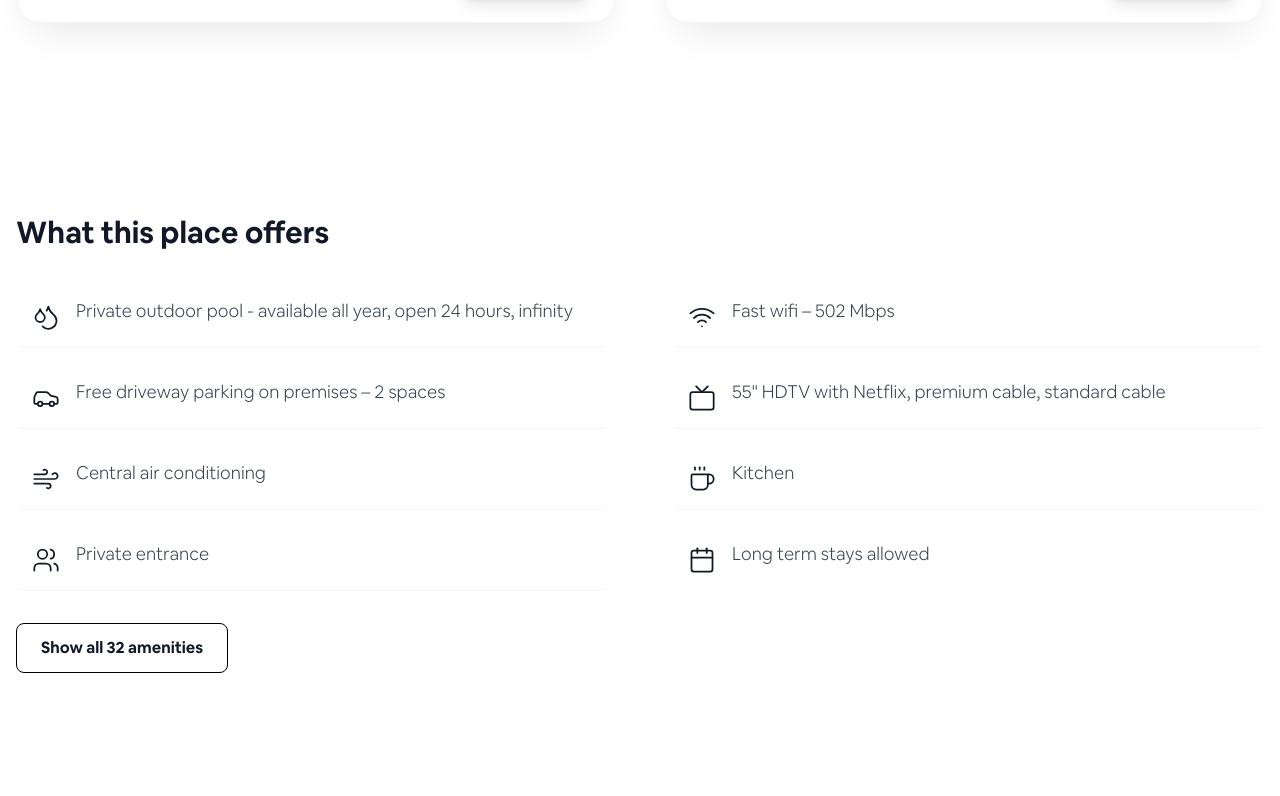
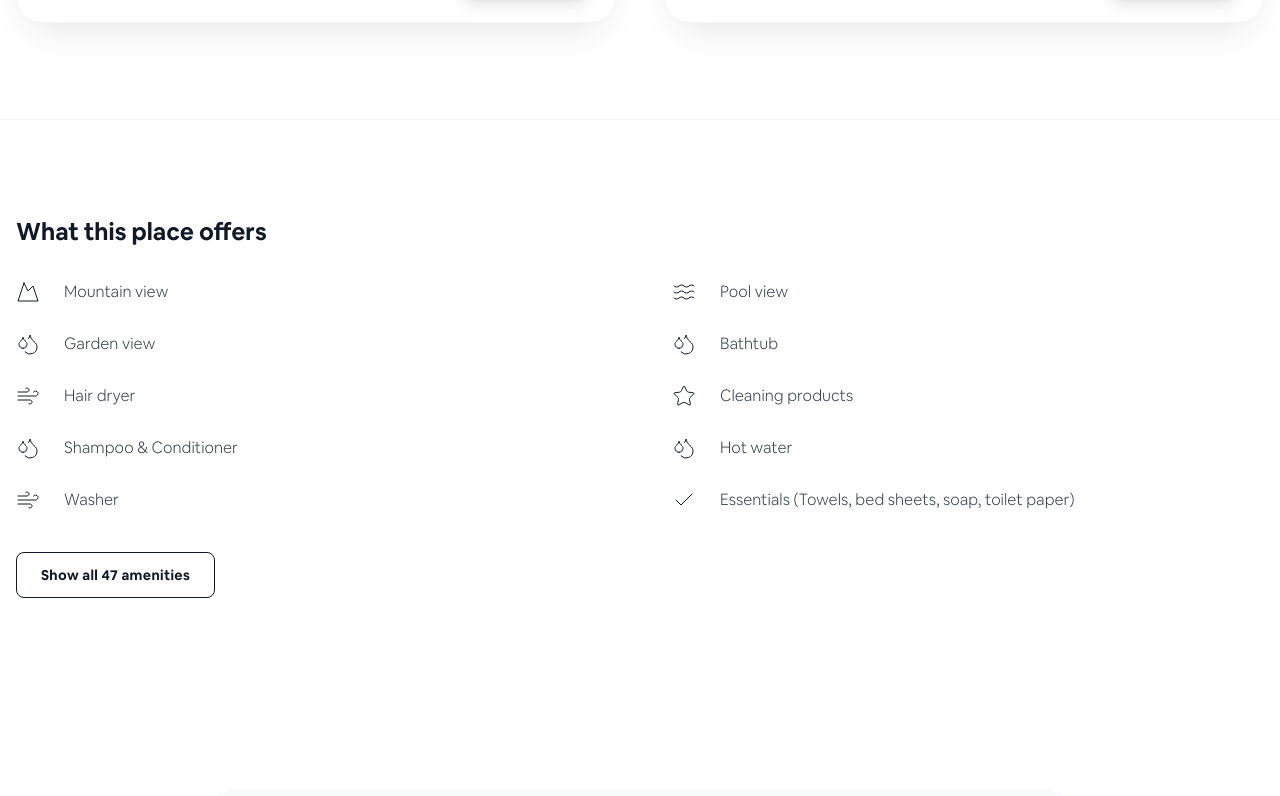
Before and after one commit to khalid-1/o2-Poll-Villa, a React (Vite) app: page / in a window 1280 px wide. Shown: the part 1564-2360 px from the top of the page. Built offline with nearby package versions, Linux system fonts and the light colour scheme.

Commit message:
refined amenities modal

```diff
--- a/src/App.jsx
+++ b/src/App.jsx
@@ -20,8 +20,119 @@ import {
     Phone,
     Instagram,
     Facebook,
-    ArrowUp
+    ArrowUp,
+    Utensils,
+    Mountain,
+    Waves,
+    Lock,
+    Key,
+    Shield
 } from 'lucide-react';
+
+const CATEGORIZED_AMENITIES = [
+    {
+        category: "Scenic views",
+        items: [
+            { icon: Mountain, label: "Mountain view" },
+            { icon: Waves, label: "Pool view" },
+            { icon: Droplets, label: "Garden view" }
+        ]
+    },
+    {
+        category: "Bathroom",
+        items: [
+            { icon: Droplets, label: "Bathtub" },
+            { icon: Wind, label: "Hair dryer" },
+            { icon: Star, label: "Cleaning products" },
+            { icon: Droplets, label: "Shampoo & Conditioner" },
+            { icon: Droplets, label: "Hot water" }
+        ]
+    },
+    {
+        category: "Bedroom & laundry",
+        items: [
+            { icon: Wind, label: "Washer" },
+            { icon: CheckIcon, label: "Essentials (Towels, bed sheets, soap, toilet paper)" },
+            { icon: CheckIcon, label: "Hangers" },
+            { icon: CheckIcon, label: "Bed linens" },
+            { icon: CheckIcon, label: "Extra pillows and blankets" },
+            { icon: CheckIcon, label: "Room-darkening shades" },
+            { icon: CheckIcon, label: "Iron" },
+            { icon: Shield, label: "Safe" },
+            { icon: CheckIcon, label: "Wardrobe" }
+        ]
+    },
+    {
+        category: "Entertainment",
+        items: [
+            { icon: Tv, label: "55\" HDTV with Netflix, premium cable" },
+            { icon: Wifi, label: "Sound system" },
+            { icon: Users, label: "Pool table" }
+        ]
+    },
+    {
+        category: "Heating and cooling",
+        items: [
+            { icon: Wind, label: "Central air conditioning" },
+            { icon: Wind, label: "Ceiling fan" }
+        ]
+    },
+    {
+        category: "Internet and office",
+        items: [
+            { icon: Wifi, label: "Fast wifi – 502 Mbps" },
+            { icon: Coffee, label: "Dedicated workspace" }
+        ]
+    },
+    {
+        category: "Kitchen and dining",
+        items: [
+            { icon: Utensils, label: "Kitchen" },
+            { icon: Utensils, label: "Refrigerator" },
+            { icon: Utensils, label: "Microwave" },
+            { icon: Utensils, label: "Cooking basics" },
+            { icon: Utensils, label: "Dishes and silverware" },
+            { icon: Utensils, label: "Freezer" },
+            { icon: Utensils, label: "Dishwasher" },
+            { icon: Utensils, label: "Stove & Oven" },
+            { icon: Coffee, label: "Coffee maker" },
+            { icon: Utensils, label: "Toaster" },
+            { icon: Utensils, label: "BBQ grill" },
+            { icon: Utensils, label: "Dining table" }
+        ]
+    },
+    {
+        category: "Location features",
+        items: [
+            { icon: Key, label: "Private entrance" },
+            { icon: MapPin, label: "Resort access" }
+        ]
+    },
+    {
+        category: "Outdoor",
+        items: [
+            { icon: Coffee, label: "Private patio or balcony" },
+            { icon: Droplets, label: "Private backyard" },
+            { icon: Coffee, label: "Outdoor furniture" },
+            { icon: Utensils, label: "Outdoor dining area" }
+        ]
+    },
+    {
+        category: "Parking and facilities",
+        items: [
+            { icon: Car, label: "Free driveway parking on premises – 2 spaces" },
+            { icon: Droplets, label: "Private outdoor pool - infinity, open 24 hours" }
+        ]
+    },
+    {
+        category: "Services",
+        items: [
+            { icon: Key, label: "Self check-in" },
+            { icon: Lock, label: "Smart lock" },
+            { icon: Calendar, label: "Long term stays allowed" }
+        ]
+    }
+];
 
 // --- Mock Data ---
 
@@ -486,6 +597,7 @@ export default function App() {
     const [activeTab, setActiveTab] = useState('home');
     const [isScrolled, setIsScrolled] = useState(false);
     const [showScrollTop, setShowScrollTop] = useState(false);
+    const [isAmenitiesModalOpen, setIsAmenitiesModalOpen] = useState(false);
 
     useEffect(() => {
         const handleScroll = () => {
@@ -499,6 +611,15 @@ export default function App() {
     const scrollToTop = () => {
         window.scrollTo({ top: 0, behavior: 'smooth' });
     };
+
+    // Prevent scrolling when modal is open
+    useEffect(() => {
+        if (isAmenitiesModalOpen) {
+            document.body.style.overflow = 'hidden';
+        } else {
+            document.body.style.overflow = 'unset';
+        }
+    }, [isAmenitiesModalOpen]);
 
     return (
         <div className="min-h-screen bg-white font-sans text-gray-900 selection:bg-cyan-100">
@@ -526,33 +647,59 @@ export default function App() {
 
                         {/* Amenities Highlights */}
                         {/* Airbnb-style Amenities Section */}
-                        <div className="max-w-7xl mx-auto px-4 py-16 md:py-24">
-                            <h2 className="text-2xl md:text-3xl font-bold text-gray-900 mb-8">What this place offers</h2>
-                            <div className="grid grid-cols-1 md:grid-cols-2 gap-y-4 gap-x-16">
-                                {[
-                                    { icon: Droplets, label: "Private outdoor pool - available all year, open 24 hours, infinity" },
-                                    { icon: Wifi, label: "Fast wifi – 502 Mbps" },
-                                    { icon: Car, label: "Free driveway parking on premises – 2 spaces" },
-                                    { icon: Tv, label: "55\" HDTV with Netflix, premium cable, standard cable" },
-                                    { icon: Wind, label: "Central air conditioning" },
-                                    { icon: Coffee, label: "Kitchen" },
-                                    { icon: Users, label: "Private entrance" },
-                                    { icon: Calendar, label: "Long term stays allowed" },
-                                ].map((item, idx) => (
-                                    <div key={idx} className="flex items-start gap-4 p-4 border-b border-gray-100 last:border-0 hover:bg-gray-50 rounded-lg transition-colors">
-                                        <div className="text-gray-900 mt-1">
-                                            <item.icon size={28} strokeWidth={1.5} />
+                        {/* Airbnb-style Amenities Section */}
+                        <div className="max-w-7xl mx-auto px-4 py-16 md:py-24 border-t border-gray-100">
+                            <h2 className="text-2xl font-bold text-gray-900 mb-6">What this place offers</h2>
+                            <div className="grid grid-cols-1 md:grid-cols-2 gap-y-3 gap-x-16 mb-8">
+                                {CATEGORIZED_AMENITIES.flatMap(cat => cat.items).slice(0, 10).map((item, idx) => (
+                                    <div key={idx} className="flex items-center gap-4 py-2">
+                                        <div className="text-gray-900 min-w-8">
+                                            <item.icon size={24} strokeWidth={1} />
                                         </div>
-                                        <span className="text-gray-700 text-lg font-light leading-snug">{item.label}</span>
+                                        <span className="text-gray-700 text-base font-light">{item.label}</span>
                                     </div>
                                 ))}
                             </div>
-                            <div className="mt-8">
-                                <button className="px-6 py-3 border border-black rounded-lg font-semibold hover:bg-gray-50 transition-colors">
-                                    Show all 32 amenities
-                                </button>
+                            <button
+                                onClick={() => setIsAmenitiesModalOpen(true)}
+                                className="px-6 py-3 border border-gray-900 rounded-lg font-semibold hover:bg-gray-50 transition-colors text-sm tracking-wide"
+                            >
+                                Show all {CATEGORIZED_AMENITIES.reduce((acc, cat) => acc + cat.items.length, 0)} amenities
+                            </button>
+                        </div>
+
+                        {/* Amenities Modal */}
+                        {isAmenitiesModalOpen && (
+                            <div className="fixed inset-0 z-[60] flex items-center justify-center p-4">
+                                <div className="absolute inset-0 bg-black/50 backdrop-blur-sm" onClick={() => setIsAmenitiesModalOpen(false)} />
+                                <div className="bg-white w-full max-w-2xl max-h-[85vh] rounded-2xl shadow-2xl relative flex flex-col animate-in fade-in zoom-in-95 duration-200">
+                                    <div className="flex items-center justify-between p-6 border-b border-gray-100">
+                                        <button onClick={() => setIsAmenitiesModalOpen(false)} className="p-2 hover:bg-gray-100 rounded-full transition-colors">
+                                            <X size={20} />
+                                        </button>
+                                        <h3 className="text-lg font-bold">What this place offers</h3>
+                                        <div className="w-9" /> {/* Spacer for centering */}
+                                    </div>
+                                    <div className="overflow-y-auto p-6 md:p-8 space-y-8">
+                                        {CATEGORIZED_AMENITIES.map((category, idx) => (
+                                            <div key={idx}>
+                                                <h4 className="font-bold text-gray-900 mb-4 text-base">{category.category}</h4>
+                                                <div className="space-y-4 border-b border-gray-100 pb-6 last:border-0 last:pb-0">
+                                                    {category.items.map((item, itemIdx) => (
+                                                        <div key={itemIdx} className="flex items-start gap-4">
+                                                            <div className="text-gray-500 mt-0.5">
+                                                                <item.icon size={24} strokeWidth={1} />
+                                                            </div>
+                                                            <span className="text-gray-700 font-light">{item.label}</span>
+                                                        </div>
+                                                    ))}
+                                                </div>
+                                            </div>
+                                        ))}
+                                    </div>
+                                </div>
                             </div>
-                        </div>
+                        )}
 
                         <div className="max-w-4xl mx-auto px-4 py-16 md:py-24">
                             <ContactSection />
```
Also changed, not shown: screencapture-airbnb-ae-rooms-1081671407494197816-2026-01-12-17_00_01.png (deleted), screencapture-airbnb-ae-rooms-1081671407494197816-amenities-2026-01-12-17_05_37.png (added).
